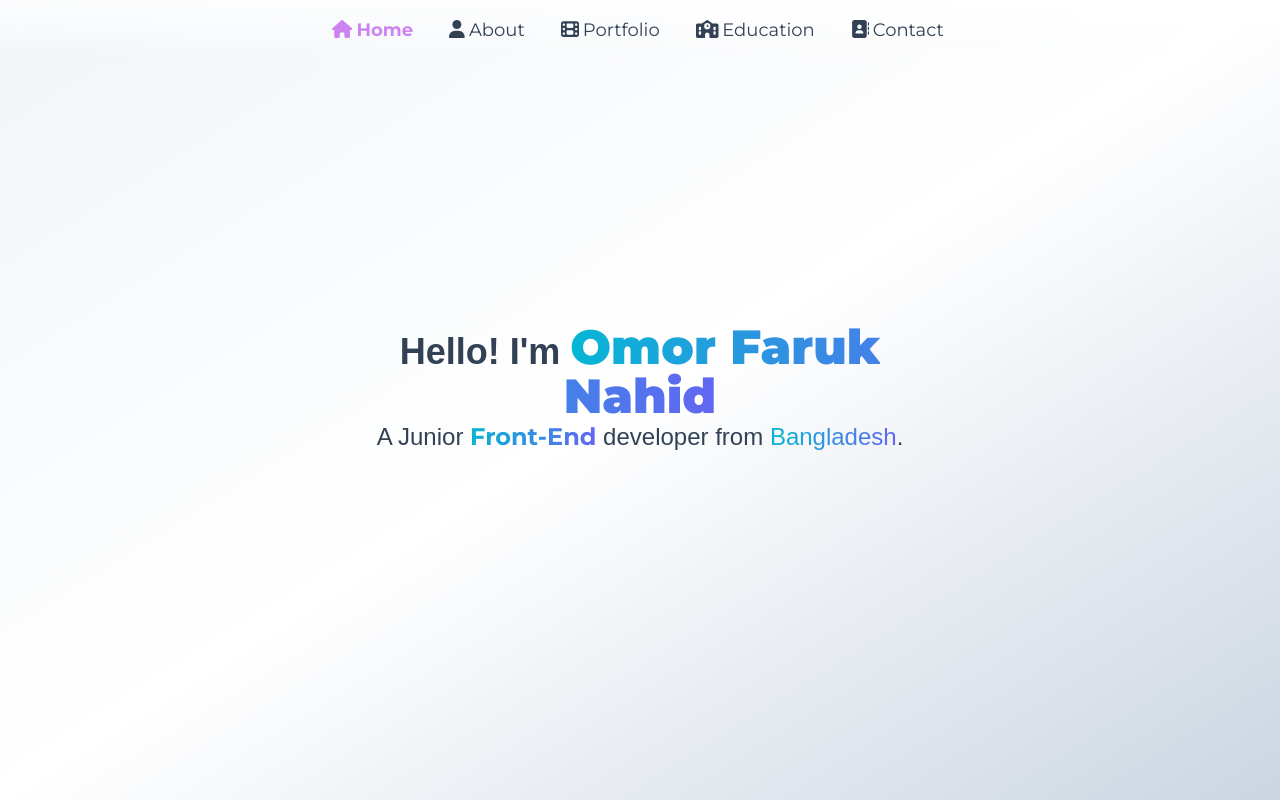
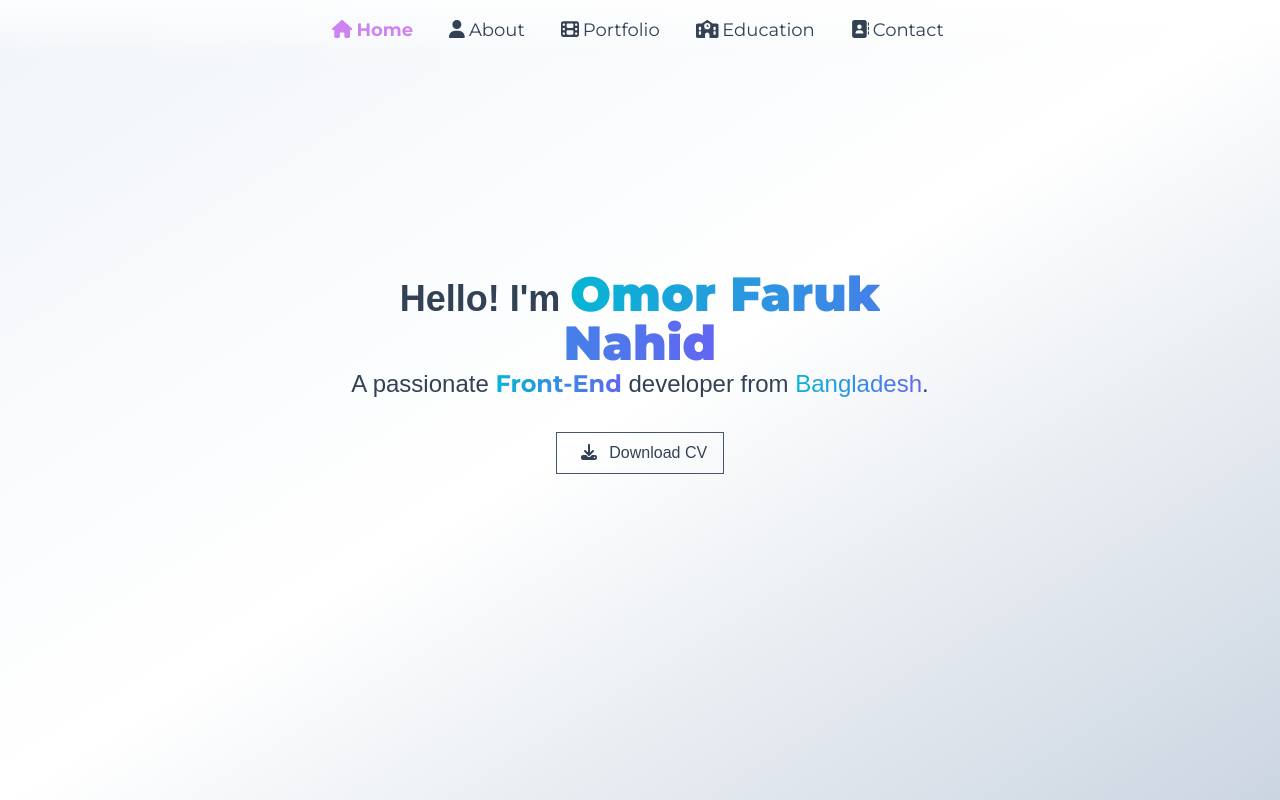
Before and after one commit to omornahid/Portfolio, a Vue app: page / in a window 1280 px wide. Built offline with nearby package versions, Linux system fonts and the light colour scheme; a web font is replaced by a local one.

Commit message:
added cv and made some changes

```diff
--- a/src/components/EduCation.vue
+++ b/src/components/EduCation.vue
@@ -4,18 +4,17 @@
       <b>BSCSE</b> | United International University
     </div>
     <div>Passing Year : 2022</div>
-    <div>CGPA : 2.66</div>
+
     <br />
     <div class="mb-2 text-violet-600">
       <b>HSC</b> | Bir Shreshtha Noor Mohammad Public College
     </div>
     <div>Passing Year : 2016</div>
-    <div>GPA : 5</div>
+
     <br />
     <div class="mb-2 text-violet-600">
       <b>SSC</b> | Bir Shreshtha Noor Mohammad Public College
     </div>
     <div>Passing Year : 2014</div>
-    <div>GPA : 5</div>
   </div>
 </template>
--- a/src/main.js
+++ b/src/main.js
@@ -16,6 +16,7 @@ import {
   faSchool,
   faAddressBook,
   faUser,
+  faDownload,
 } from "@fortawesome/free-solid-svg-icons";
 
 import { faGoogle, faLinkedinIn } from "@fortawesome/free-brands-svg-icons";
@@ -29,7 +30,8 @@ library.add(
   faLinkedinIn,
   faSchool,
   faAddressBook,
-  faUser
+  faUser,
+  faDownload
 );
 
 import "./index.css";
--- a/src/views/HomeView.vue
+++ b/src/views/HomeView.vue
@@ -8,10 +8,19 @@
         >
       </h1>
       <p class="text-2xl">
-        A Junior
+        A passionate
         <strong class="text-gradient font-heading">Front-End</strong> developer
         from <span class="text-gradient">Bangladesh</span>.
       </p>
     </div>
+    <div class="cta-btn w-fit my-8">
+      <a
+        href="https://drive.google.com/file/d/1YV4cR9141UET2oP66MmI7EMfeIYNEDde/view?usp=sharing"
+        title="Download CV"
+      >
+      <font-awesome-icon icon="fa-solid fa-download" class="mx-2" />
+        Download CV
+      </a>
+    </div>
   </main>
 </template>
```
